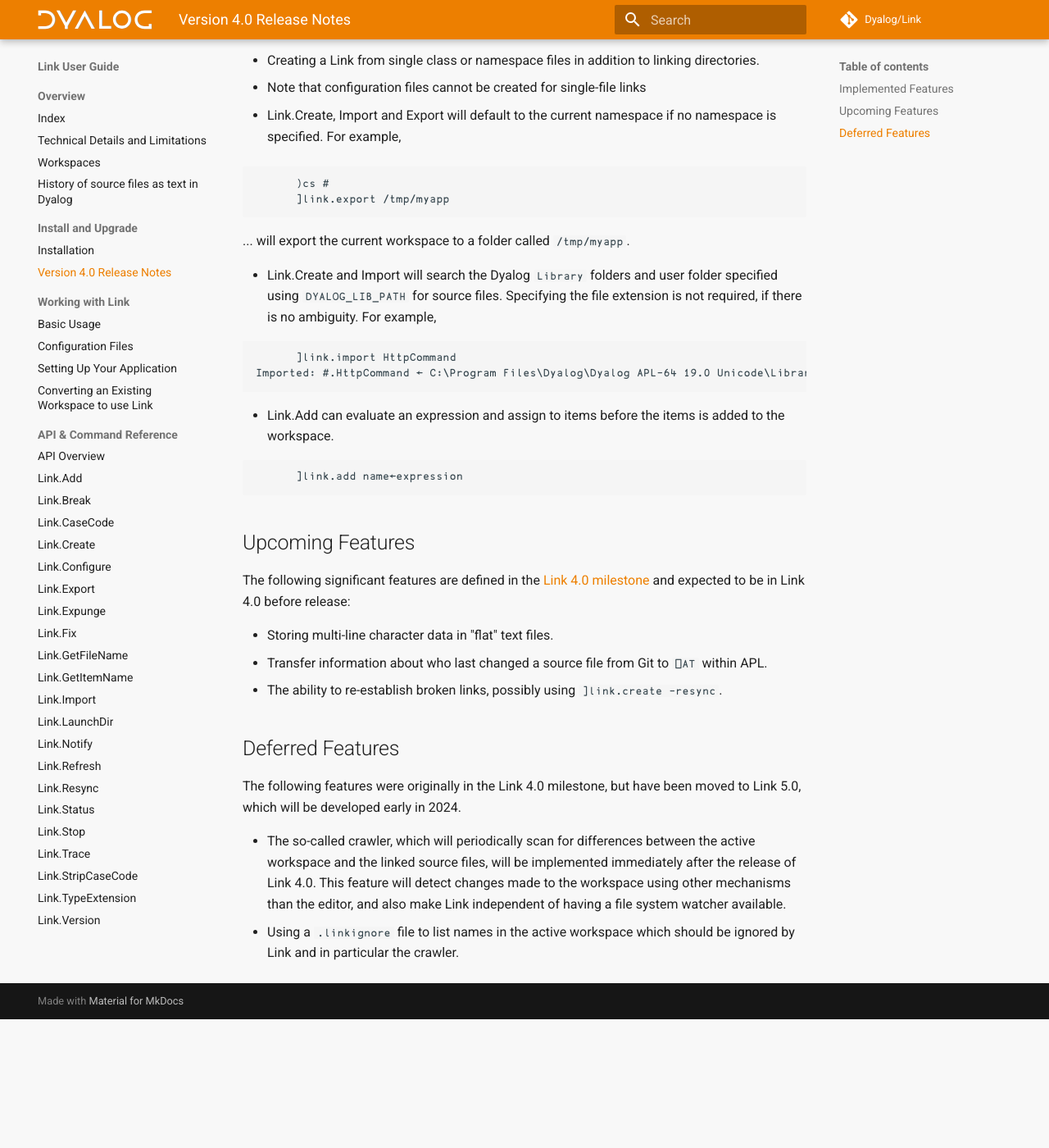
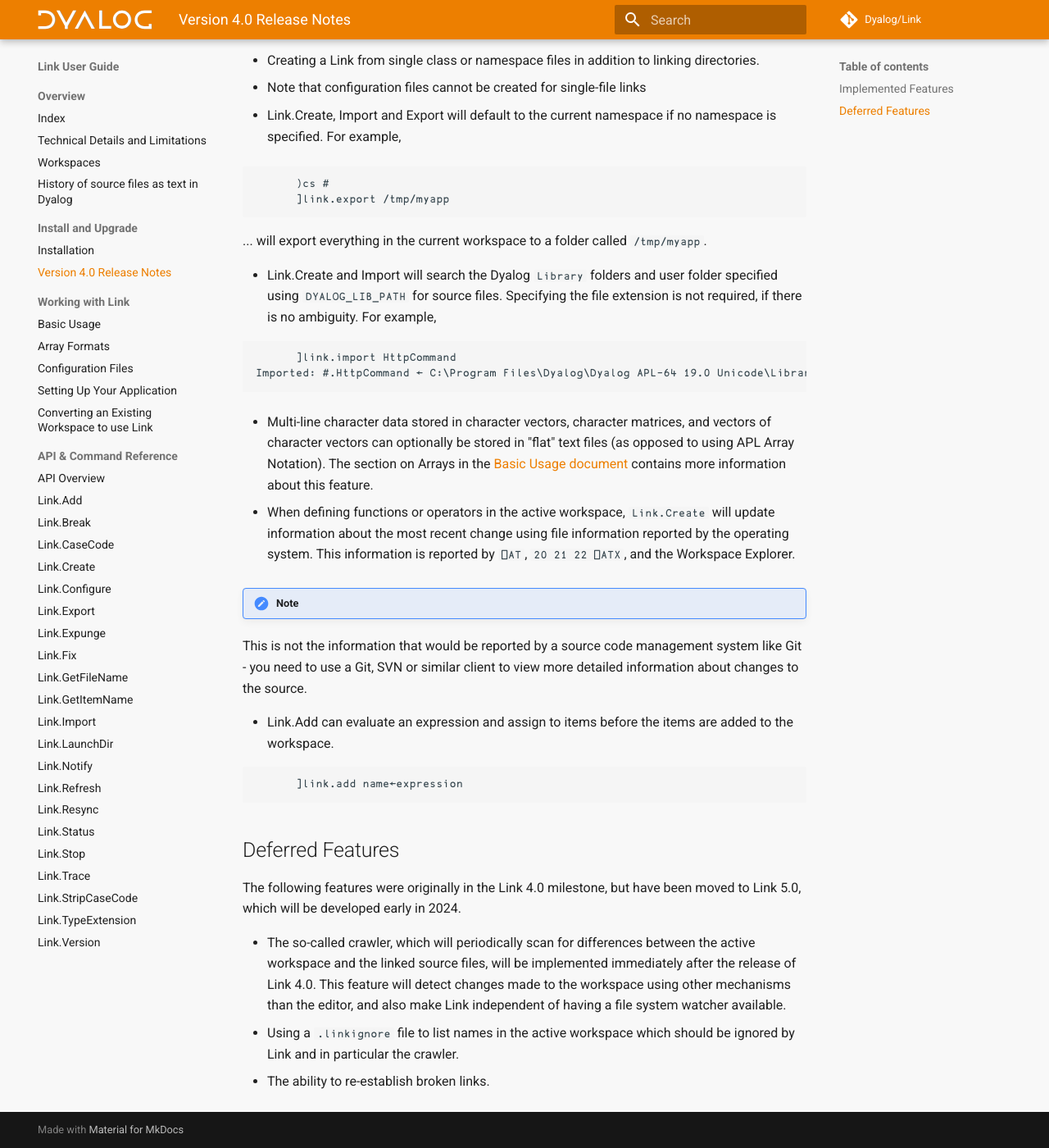
Before and after one commit to Dyalog/link, an MkDocs documentation site: the page built from docs/ReleaseNotes40.md, in a window 1280 px wide and 1400 px high, scrolled down 875 px. Shown: the whole window at 82% size. Built offline with MkDocs 1.6.1 and Material for MkDocs 9.7.7, drawn with Linux system fonts in a browser that asks for light colours; comment, search, counter and statistics services are not loaded; before the commit the page ends 2118 px from its top, so only the background shows below that.

Commit message:
Update Link 4.0 Release Notes and Add section on Array Text File formats

````diff
--- a/docs/ReleaseNotes40.md
+++ b/docs/ReleaseNotes40.md
@@ -34,7 +34,7 @@
       ]link.export /tmp/myapp
 ```
 
-... will export the current workspace to a folder called `/tmp/myapp`.
+... will export everything in the current workspace to a folder called `/tmp/myapp`.
 
 * Link.Create and Import will search the Dyalog `Library` folders and user folder specified using `DYALOG_LIB_PATH` for source files. Specifying the file extension is not required, if there is no ambiguity. For example,
 
@@ -43,19 +43,19 @@
 Imported: #.HttpCommand ← C:\Program Files\Dyalog\Dyalog APL-64 19.0 Unicode\Library\Conga\HttpCommand.dyalog
 ```
 
-- Link.Add can evaluate an expression and assign to items before the items is added to the workspace.
+- Multi-line character data stored in character vectors, character matrices, and vectors of character vectors can optionally be stored in "flat" text files (as opposed to using APL Array Notation). The section on Arrays in the [Basic Usage document](Usage/index.md#Arrays) contains more information about this feature.
+
+- When defining functions or operators in the active workspace, `Link.Create` will update information about the most recent change using file information reported by the operating system. This information is reported by `⎕AT`, `20 21 22 ⎕ATX`, and the Workspace Explorer.
+
+!!! Note
+
+  This is not the information that would be reported by a source code management system like Git - you need to use a Git, SVN or similar client to view more detailed information about changes to the source.
+
+- Link.Add can evaluate an expression and assign to items before the items are added to the workspace.
 
 ```
       ]link.add name←expression
 ```
-
-## Upcoming Features
-
-The following significant features are defined in the [Link 4.0 milestone](https://github.com/Dyalog/link/milestone/2) and expected to be in Link 4.0 before release:
-
-* Storing multi-line character data in "flat" text files.
-* Transfer information about who last changed a source file from Git to `⎕AT` within APL.
-* The ability to re-establish broken links, possibly using `]link.create -resync`.
 
 ## Deferred Features
 
@@ -63,3 +63,4 @@
 
 * The so-called crawler, which will periodically scan for differences between the active workspace and the linked source files, will be implemented immediately after the release of Link 4.0. This feature will detect changes made to the workspace using other mechanisms than the editor, and also make Link independent of having a file system watcher available.
 * Using a `.linkignore` file to list names in the active workspace which should be ignored by Link and in particular the crawler.
+* The ability to re-establish broken links.
--- a/mkdocs.yml
+++ b/mkdocs.yml
@@ -14,6 +14,7 @@
 
   - Working with Link:
     - Usage/index.md
+    - Usage/Arrays.md
     - Usage/ConfigFiles.md
     - Usage/Setup.md
     - Usage/WStoLink.md
````
Also changed, not shown: docs/Usage/Arrays.md (added, +17 -0 lines), docs/Usage/index.md (+1 -1 lines).
